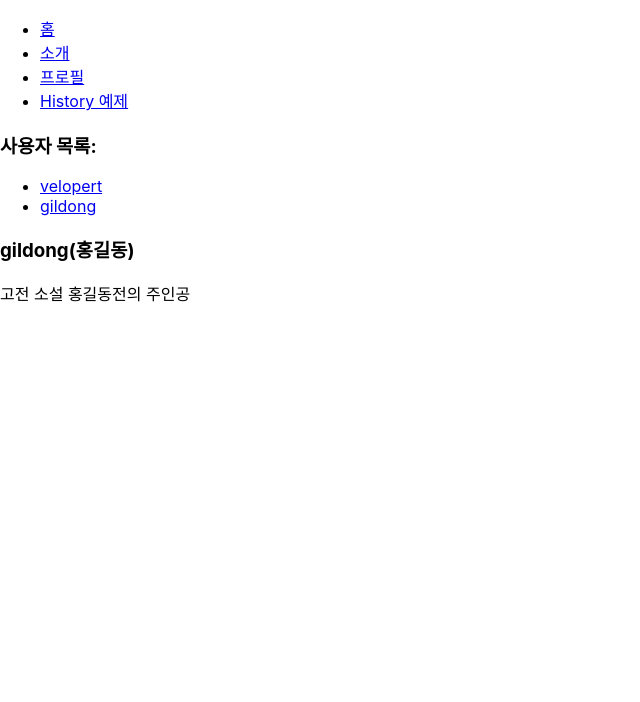
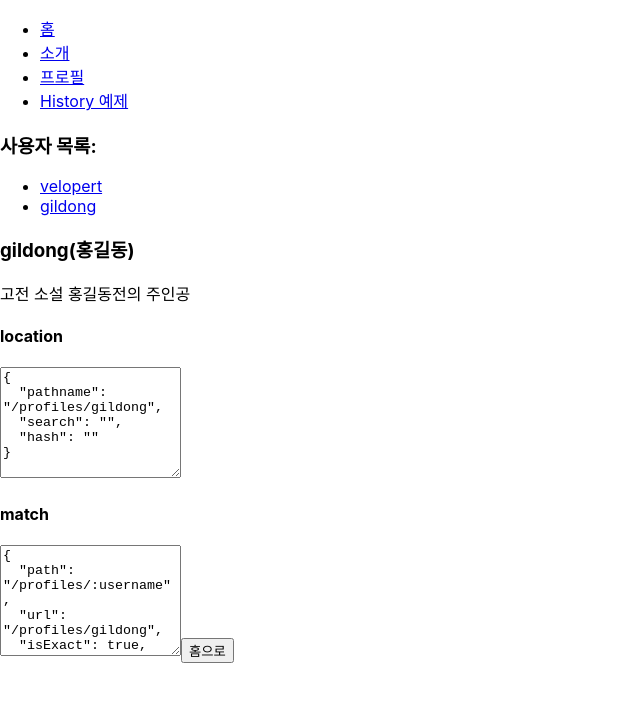
Before and after one commit to Sotaneum/study-react-spa, a React (Create React App) app: page /profiles/gildong in a window 1280 px wide. Shown: the top 702 px of the page, without its empty margins (0-640 px from the left). Built offline with nearby package versions, Linux system fonts and the light colour scheme.

Commit message:
withRouter 적용

```diff
--- a/src/Profile.js
+++ b/src/Profile.js
@@ -1,4 +1,5 @@
 import React from "react";
+import WithRouterSample from "./WithRouterSample";
 
 const data = {
   velopert: {
@@ -23,6 +24,7 @@
         {username}({profile.name})
       </h3>
       <p>{profile.description}</p>
+      <WithRouterSample />
     </div>
   );
 };
--- /dev/null
+++ b/src/WithRouterSample.js
@@ -0,0 +1,16 @@
+import React from "react";
+import { withRouter } from "react-router-dom";
+
+const WithRouterSample = ({ location, match, history }) => {
+  return (
+    <div>
+      <h4>location</h4>
+      <textarea value={JSON.stringify(location, null, 2)} rows={7} readOnly />
+      <h4>match</h4>
+      <textarea value={JSON.stringify(match, null, 2)} rows={7} readOnly />
+      <button onClick={() => history.push("/")}>홈으로</button>
+    </div>
+  );
+};
+
+export default withRouter(WithRouterSample);
```
